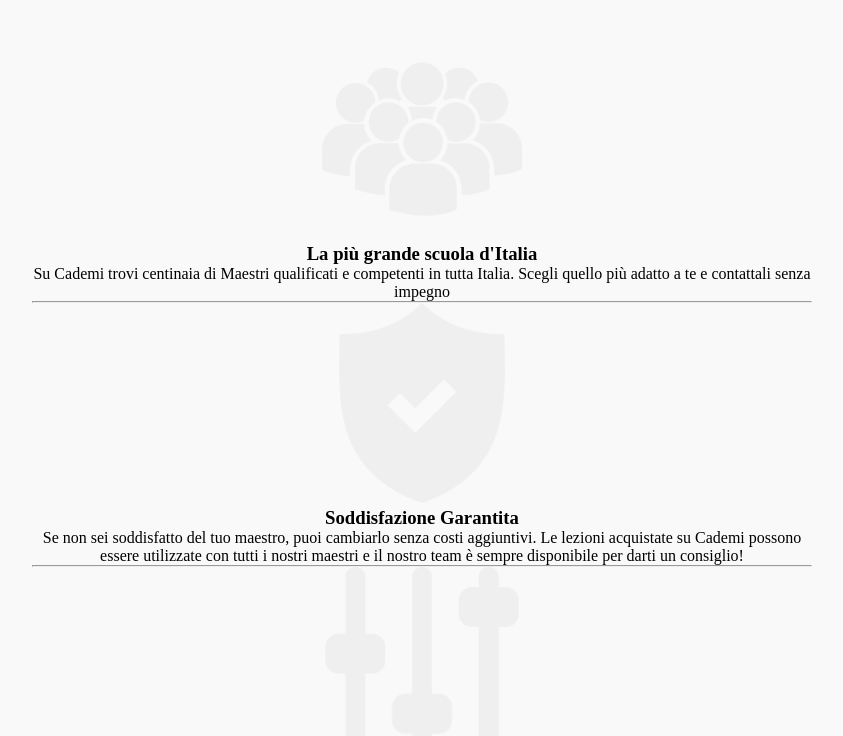
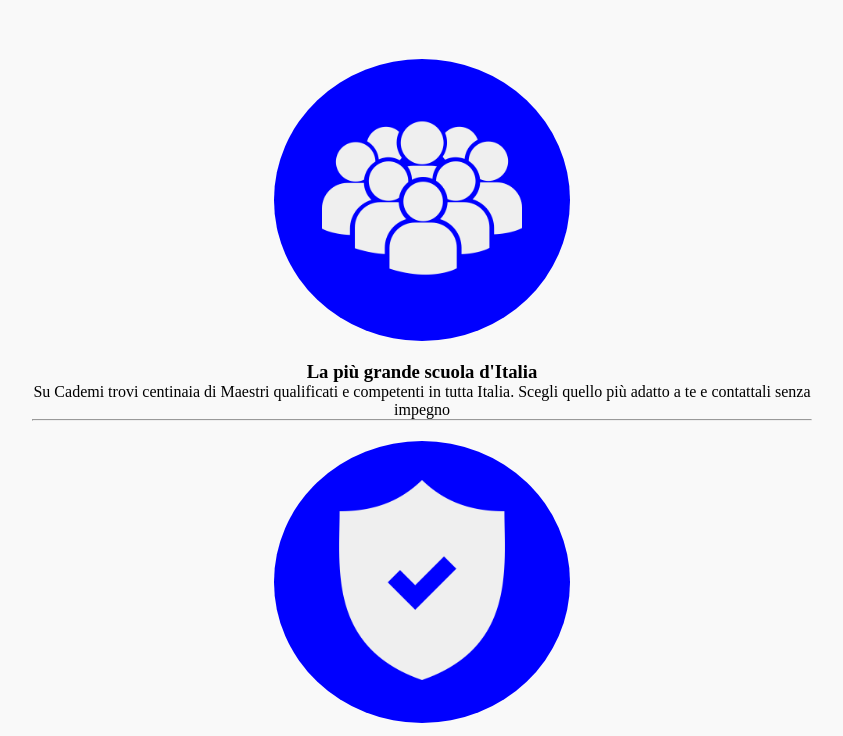
Before and after one commit to UmbertoPelle/html-css-resp-wannabe-12bool, a plain HTML site: page index.html in a window 1280 px wide. Shown: the part 784-1520 px from the top of the page, without its empty margins (218-1061 px from the left). Drawn offline with Linux system fonts and the light colour scheme.

Commit message:
img blue

```diff
--- a/css/main.css
+++ b/css/main.css
@@ -8,6 +8,7 @@
   padding: 40px 0;
   font-size: 40px;
 }
+
 .row{
   text-align: center;
 }
@@ -19,3 +20,11 @@
 .grey{
   background-color: #f9f9f9;
 }
+
+.circle-img{
+  margin: 20px auto;
+  border-radius: 50%;
+  background-color: blue;
+  width: 38%;
+  padding:5%;
+}
--- a/index.html
+++ b/index.html
@@ -56,19 +56,25 @@
         <div class="row">
           <h1>Perchè Cademi</h1>
           <div class="col-xs-12 col-md-10 col-md-offset-1 col-lg-8 col-lg-offset-2">
-            <img src="img/icon/profile.png" alt="">
+            <div class="circle-img">
+              <img src="img/icon/profile.png" alt="">
+            </div>
             <h3>La più grande scuola d'Italia</h3>
             Su Cademi trovi centinaia di Maestri qualificati e competenti in tutta Italia. Scegli quello più adatto a te e contattali senza impegno
             <hr>
           </div>
           <div class="col-xs-12 col-md-10 col-md-offset-1 col-lg-8 col-lg-offset-2">
-            <img src="img/icon/secure.png" alt="">
+            <div class="circle-img">
+              <img src="img/icon/secure.png" alt="">
+            </div>
             <h3>Soddisfazione Garantita</h3>
             Se non sei soddisfatto del tuo maestro, puoi cambiarlo senza costi aggiuntivi. Le lezioni acquistate su Cademi possono essere utilizzate con tutti i nostri maestri e il nostro team è sempre disponibile per darti un consiglio!
             <hr>
           </div>
           <div class="col-xs-12 col-md-10 col-md-offset-1 col-lg-8 col-lg-offset-2">
-            <img src="img/icon/flex.png" alt="">
+            <div class="circle-img">
+              <img src="img/icon/flex.png" alt="">
+            </div>
             <h3>Flessibile e Conveniente</h3>
             Cademi non ha alcun costo d’iscrizione a differenza delle scuole di musica tradizionali. Inoltre, sei tu a scegliere dove fare lezione e gli orari delle tue lezioni.
           </div>
```
